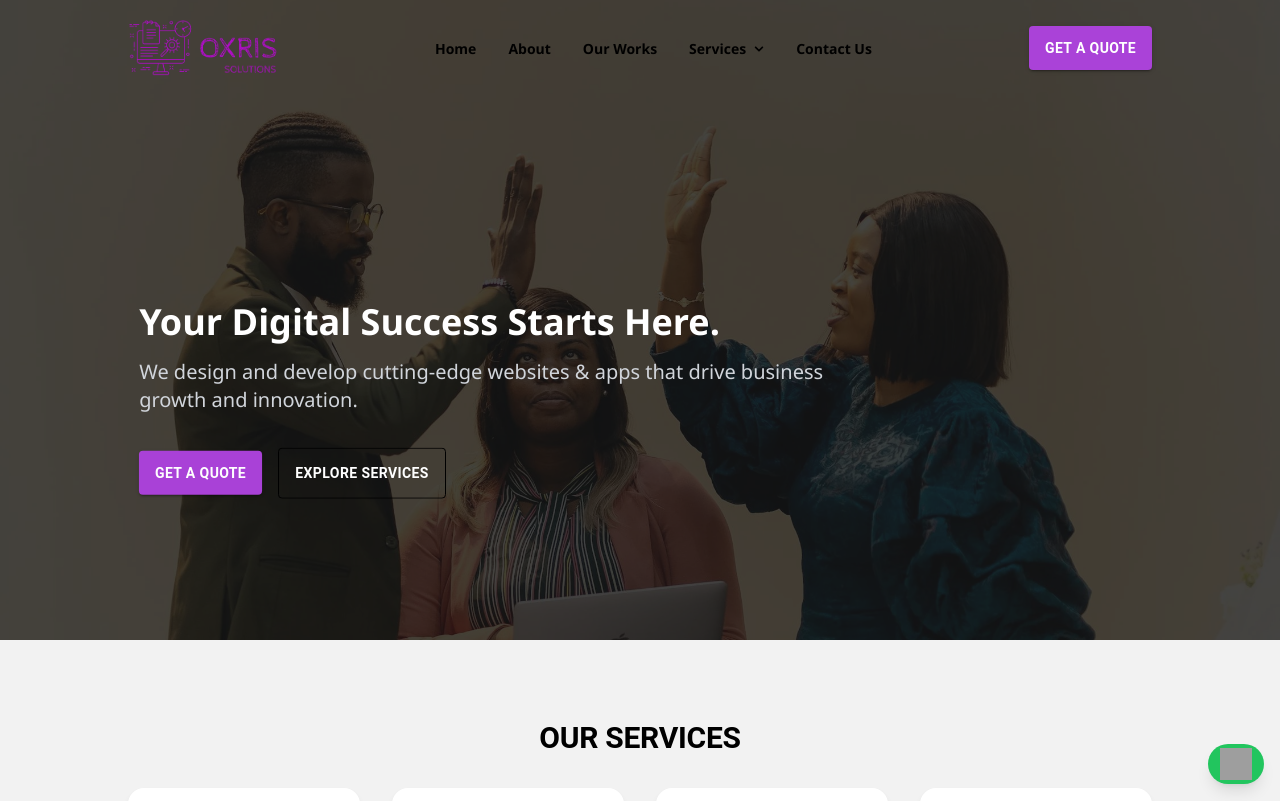
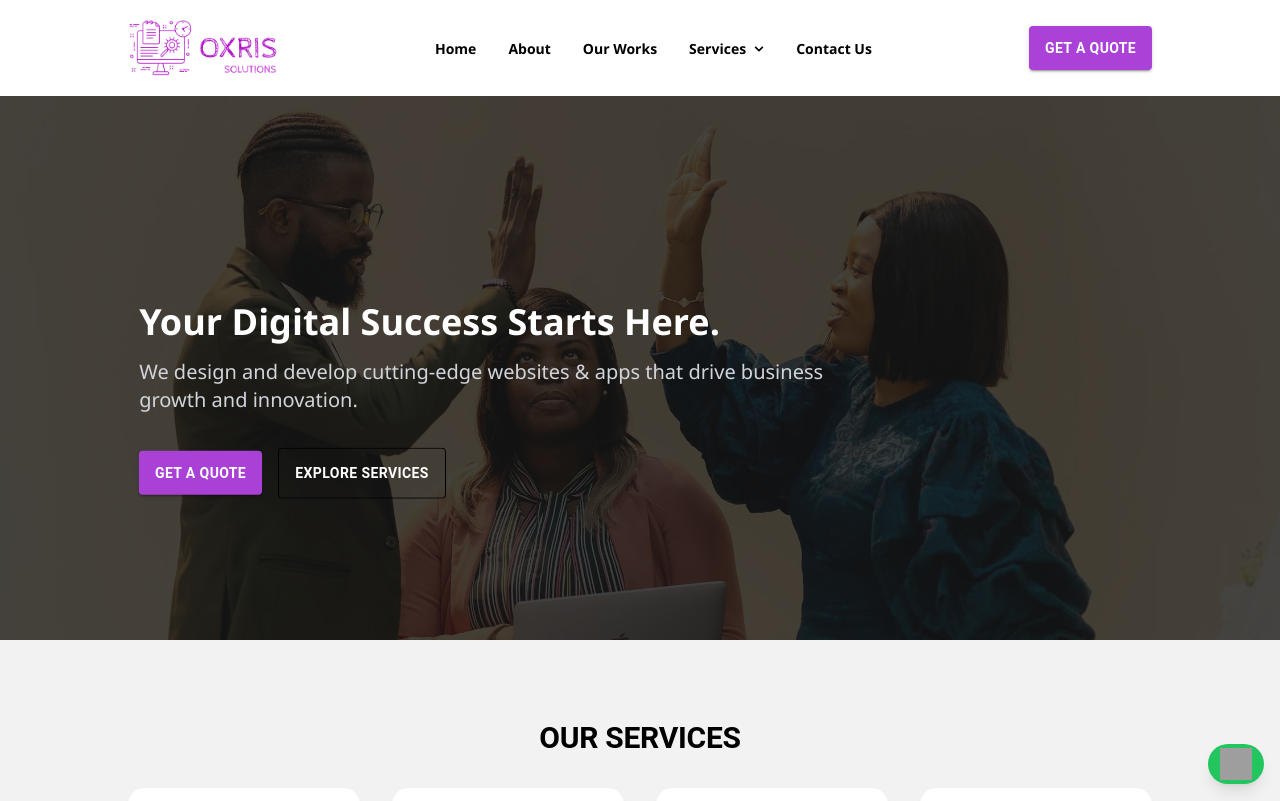
Before and after one commit to Obichris1/oxris, a Next.js app: page / in a window 1280 px wide. Shown: the top 801 px of the page. Built offline with nearby package versions, Linux system fonts and the light colour scheme; grey boxes are pictures that could not be loaded.

Commit message:
header fix

```diff
--- a/src/app/components/Navbar.css
+++ b/src/app/components/Navbar.css
@@ -7,13 +7,13 @@
     position: sticky;
     top:0;
     z-index: 100;
-    color: black;
+    /* color: b; */
     background-color: transparent;
 }
 
 .header-bg{
     /* background-color: rgba(8, 8, 8, 0.85); */
-    /* background-color: white; */
+    background-color: white;
     transition: 0.5s;
 
 }
--- a/src/app/components/Navbar.jsx
+++ b/src/app/components/Navbar.jsx
@@ -65,7 +65,7 @@ const Navbar = () => {
       className={
         color
           ? "header header-bg bg-white text-black z-10"
-          : "header text-black bg-white "
+          : "header header-bg text-black bg-white "
       }
     >
       <div className="flex justify-between items-center w-[80%] m-auto">
```
